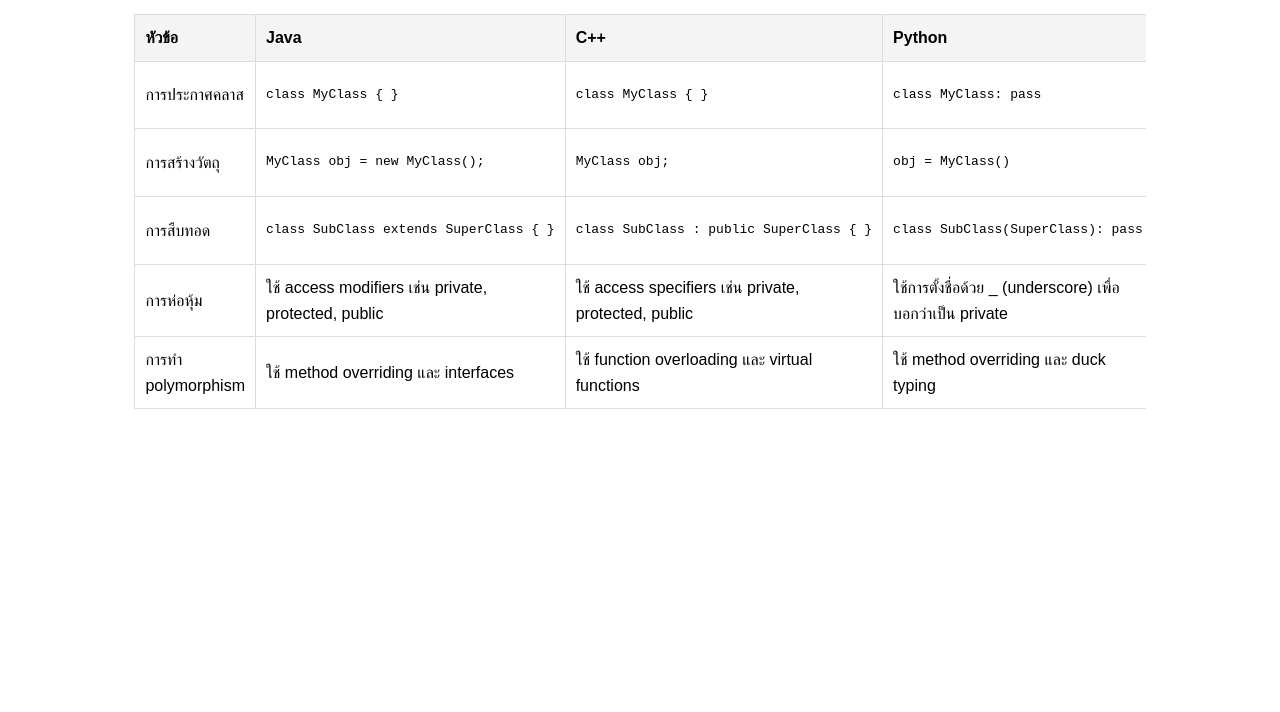
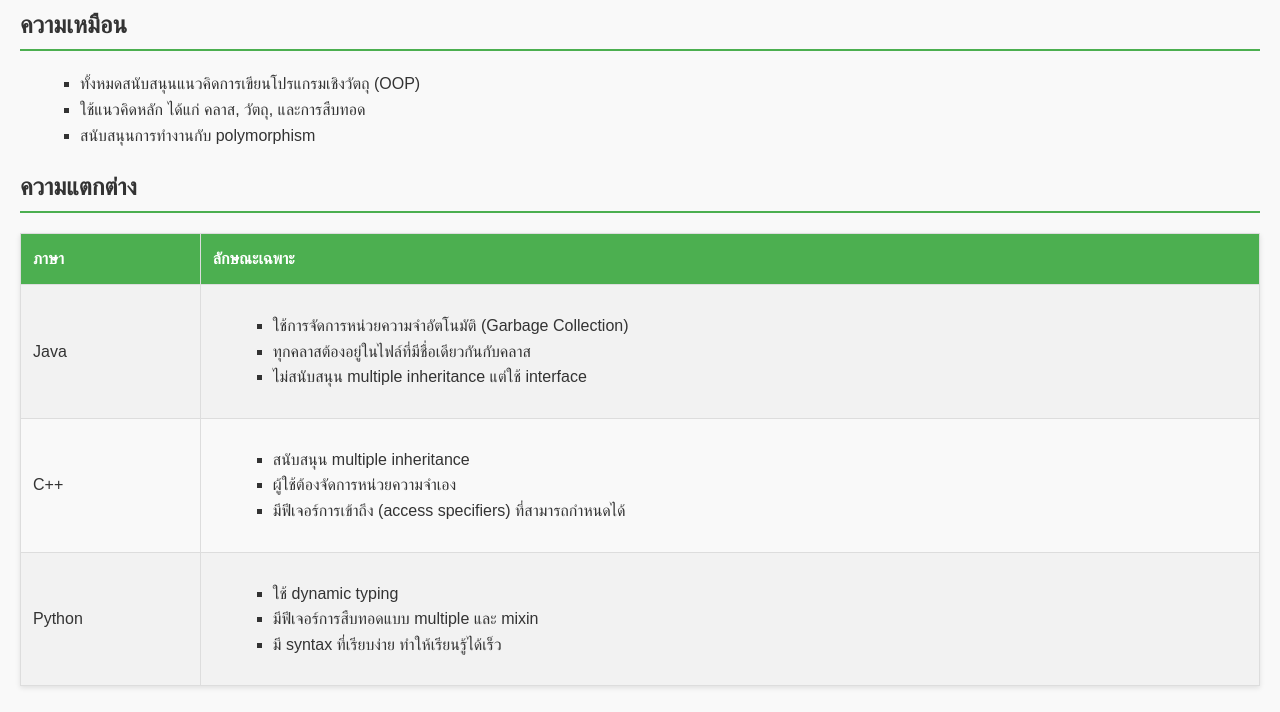
Before and after one commit to waritsara23/warit.github.io, a plain HTML site: page index.html in a window 1280 px wide. Shown: the part 88-800 px from the top of the page. Drawn offline with Linux system fonts and the light colour scheme.

Commit message:
Update index.html

```diff
--- a/index.html
+++ b/index.html
@@ -3,76 +3,102 @@
 <head>
     <meta charset="UTF-8">
     <meta name="viewport" content="width=device-width, initial-scale=1.0">
-    <title>การเปรียบเทียบ OOP ใน Java, C++, และ Python</title>
+    <title>เปรียบเทียบ OOP: Java, C++, Python</title>
     <style>
         body {
             font-family: Arial, sans-serif;
             line-height: 1.6;
+            margin: 20px;
+            background-color: #f9f9f9;
+            color: #333;
         }
-        .container {
-            width: 80%;
-            margin: auto;
-            overflow: hidden;
+        h1 {
+            text-align: center;
+            color: #4CAF50;
+        }
+        h2 {
+            color: #333;
+            border-bottom: 2px solid #4CAF50;
+            padding-bottom: 5px;
+        }
+        ul {
+            list-style-type: square;
+            margin-left: 20px;
         }
         table {
             width: 100%;
             border-collapse: collapse;
+            margin-top: 20px;
+            box-shadow: 0 2px 5px rgba(0,0,0,0.1);
         }
         th, td {
-            padding: 10px;
             border: 1px solid #ddd;
+            padding: 12px;
             text-align: left;
         }
         th {
-            background-color: #f4f4f4;
+            background-color: #4CAF50;
+            color: white;
+        }
+        tr:nth-child(even) {
+            background-color: #f2f2f2;
+        }
+        tr:hover {
+            background-color: #d9fdd9;
+        }
+        p {
+            text-align: justify;
         }
     </style>
 </head>
 <body>
-    <div class="container">
-        <h1>การเปรียบเทียบ OOP ใน Java, C++, และ Python</h1>
+    <h1>การเปรียบเทียบ OOP ด้วยภาษา Java, C++, Python</h1>
+
+    <h2>ความเหมือน</h2>
+    <ul>
+        <li>ทั้งหมดสนับสนุนแนวคิดการเขียนโปรแกรมเชิงวัตถุ (OOP)</li>
+        <li>ใช้แนวคิดหลัก ได้แก่ คลาส, วัตถุ, และการสืบทอด</li>
+        <li>สนับสนุนการทำงานกับ polymorphism</li>
+    </ul>
+
+    <h2>ความแตกต่าง</h2>
     <table>
-            <thead>
         <tr>
-                    <th>หัวข้อ</th>
-                    <th>Java</th>
-                    <th>C++</th>
-                    <th>Python</th>
-                </tr>
-            </thead>
-            <tbody>
-                <tr>
-                    <td>การประกาศคลาส</td>
-                    <td><pre>class MyClass { }</pre></td>
-                    <td><pre>class MyClass { }</pre></td>
-                    <td><pre>class MyClass: pass</pre></td>
+            <th>ภาษา</th>
+            <th>ลักษณะเฉพาะ</th>
         </tr>
         <tr>
-                    <td>การสร้างวัตถุ</td>
-                    <td><pre>MyClass obj = new MyClass();</pre></td>
-                    <td><pre>MyClass obj;</pre></td>
-                    <td><pre>obj = MyClass()</pre></td>
+            <td>Java</td>
+            <td>
+                <ul>
+                    <li>ใช้การจัดการหน่วยความจำอัตโนมัติ (Garbage Collection)</li>
+                    <li>ทุกคลาสต้องอยู่ในไฟล์ที่มีชื่อเดียวกันกับคลาส</li>
+                    <li>ไม่สนับสนุน multiple inheritance แต่ใช้ interface</li>
+                </ul>
+            </td>
         </tr>
         <tr>
-                    <td>การสืบทอด</td>
-                    <td><pre>class SubClass extends SuperClass { }</pre></td>
-                    <td><pre>class SubClass : public SuperClass { }</pre></td>
-                    <td><pre>class SubClass(SuperClass): pass</pre></td>
+            <td>C++</td>
+            <td>
+                <ul>
+                    <li>สนับสนุน multiple inheritance</li>
+                    <li>ผู้ใช้ต้องจัดการหน่วยความจำเอง</li>
+                    <li>มีฟีเจอร์การเข้าถึง (access specifiers) ที่สามารถกำหนดได้</li>
+                </ul>
+            </td>
         </tr>
         <tr>
-                    <td>การห่อหุ้ม</td>
-                    <td>ใช้ access modifiers เช่น private, protected, public</td>
-                    <td>ใช้ access specifiers เช่น private, protected, public</td>
-                    <td>ใช้การตั้งชื่อด้วย _ (underscore) เพื่อบอกว่าเป็น private</td>
+            <td>Python</td>
+            <td>
+                <ul>
+                    <li>ใช้ dynamic typing</li>
+                    <li>มีฟีเจอร์การสืบทอดแบบ multiple และ mixin</li>
+                    <li>มี syntax ที่เรียบง่าย ทำให้เรียนรู้ได้เร็ว</li>
+                </ul>
+            </td>
         </tr>
-                <tr>
-                    <td>การทำ polymorphism</td>
-                    <td>ใช้ method overriding และ interfaces</td>
-                    <td>ใช้ function overloading และ virtual functions</td>
-                    <td>ใช้ method overriding และ duck typing</td>
-                </tr>
-            </tbody>
     </table>
-    </div>
+
+
 </body>
 </html>
```
Lines whose indentation alone changed are shown as unchanged.
